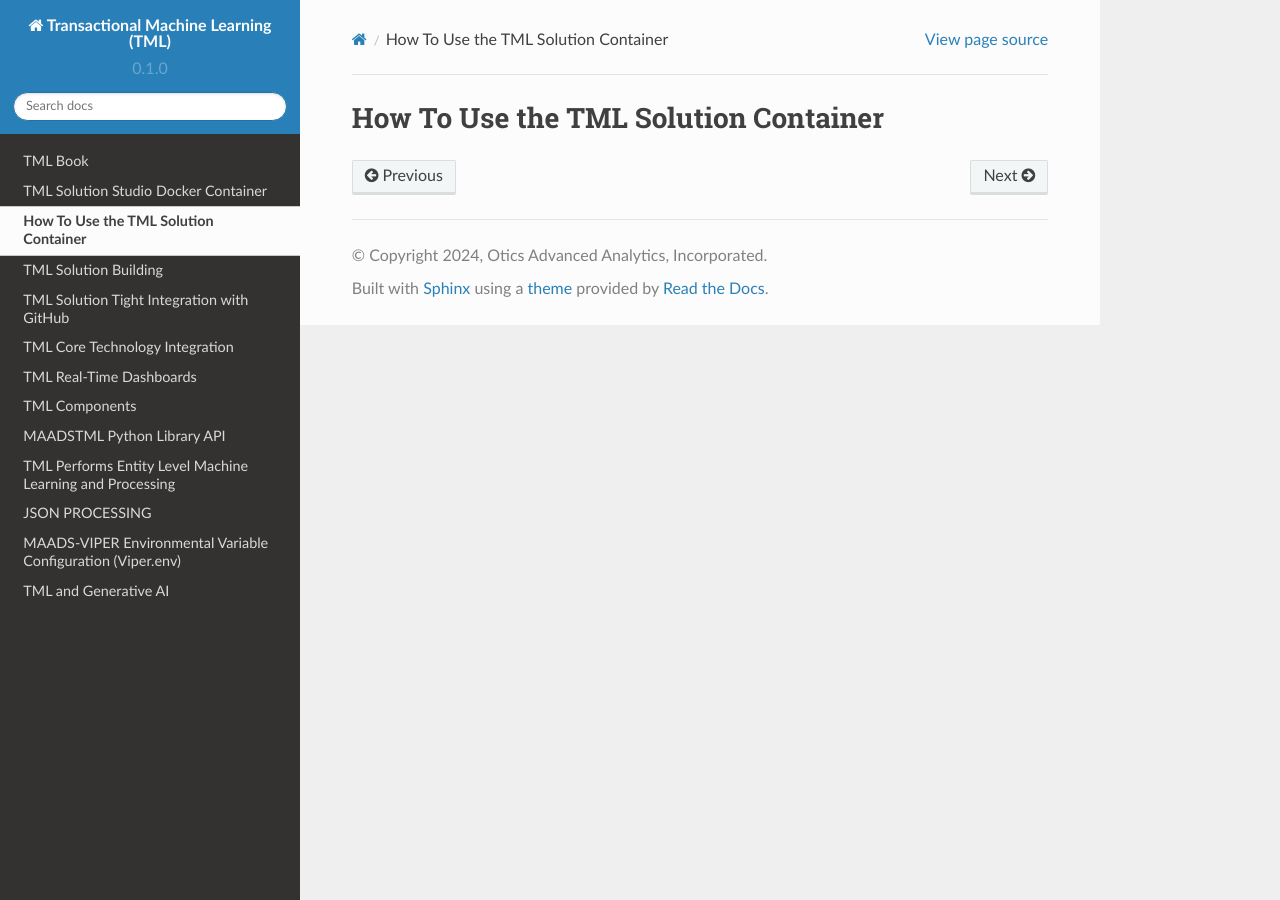
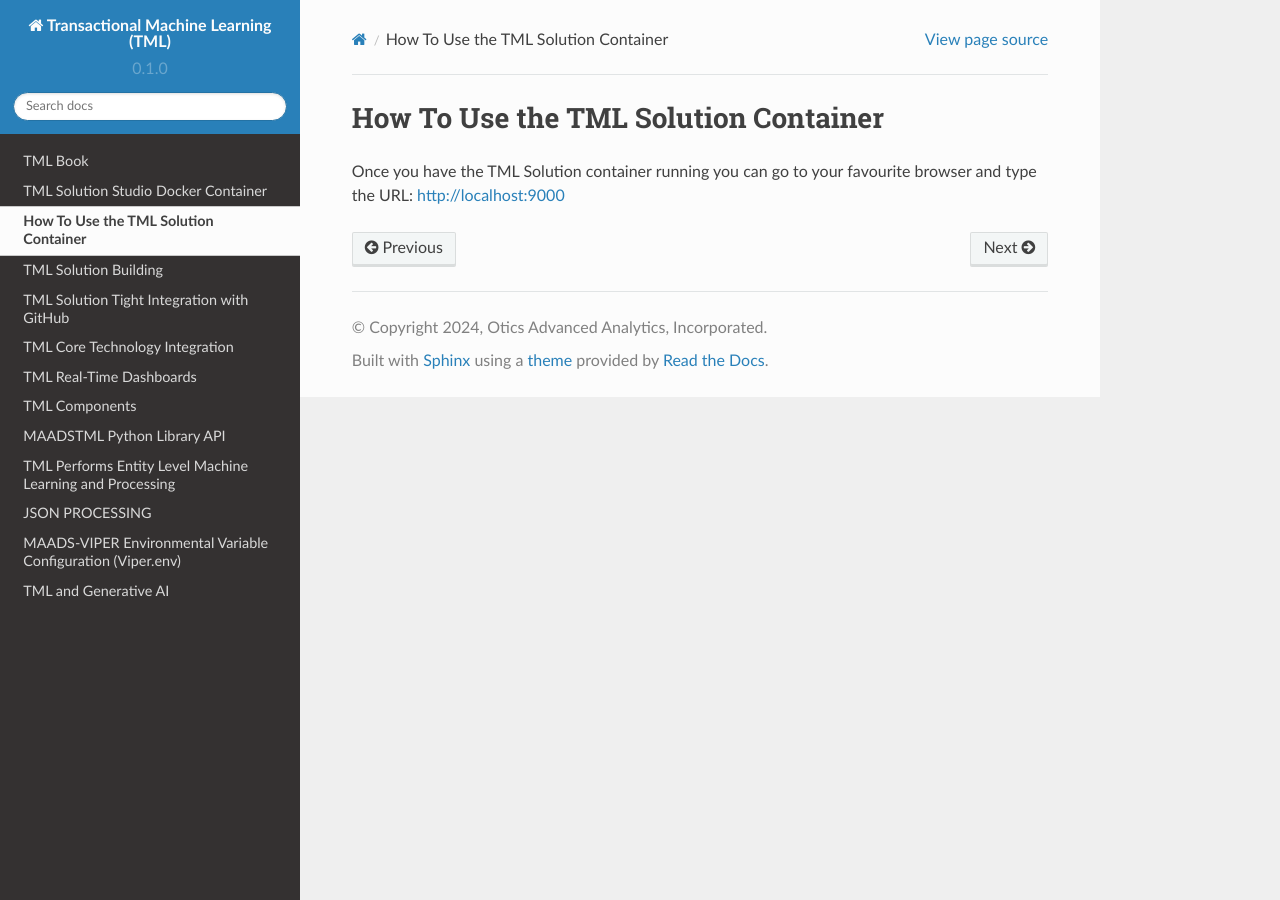
Before and after one commit to smaurice101/readthedocs, a Sphinx documentation site: the page built from docs/source/howtouse.rst, in a window 1280 px wide. Built offline with Sphinx 7.4.7 and the Read the Docs theme 2.0.0, drawn with Linux system fonts in a browser that asks for light colours.

Commit message:
Update howtouse.rst

```diff
--- a/docs/source/howtouse.rst
+++ b/docs/source/howtouse.rst
@@ -1,2 +1,4 @@
 How To Use the TML Solution Container
 ====================================
+
+Once you have the TML Solution container running you can go to your favourite browser and type the URL: http://localhost:9000
```
